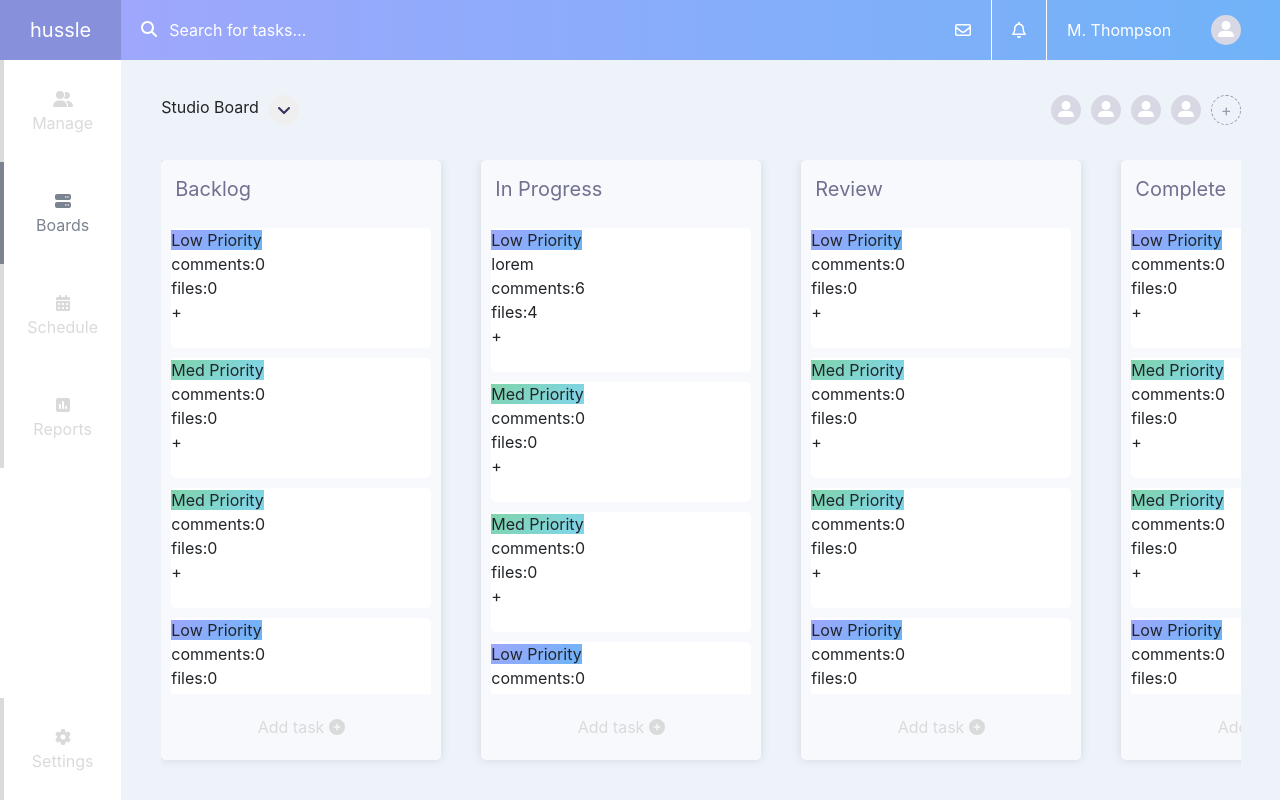
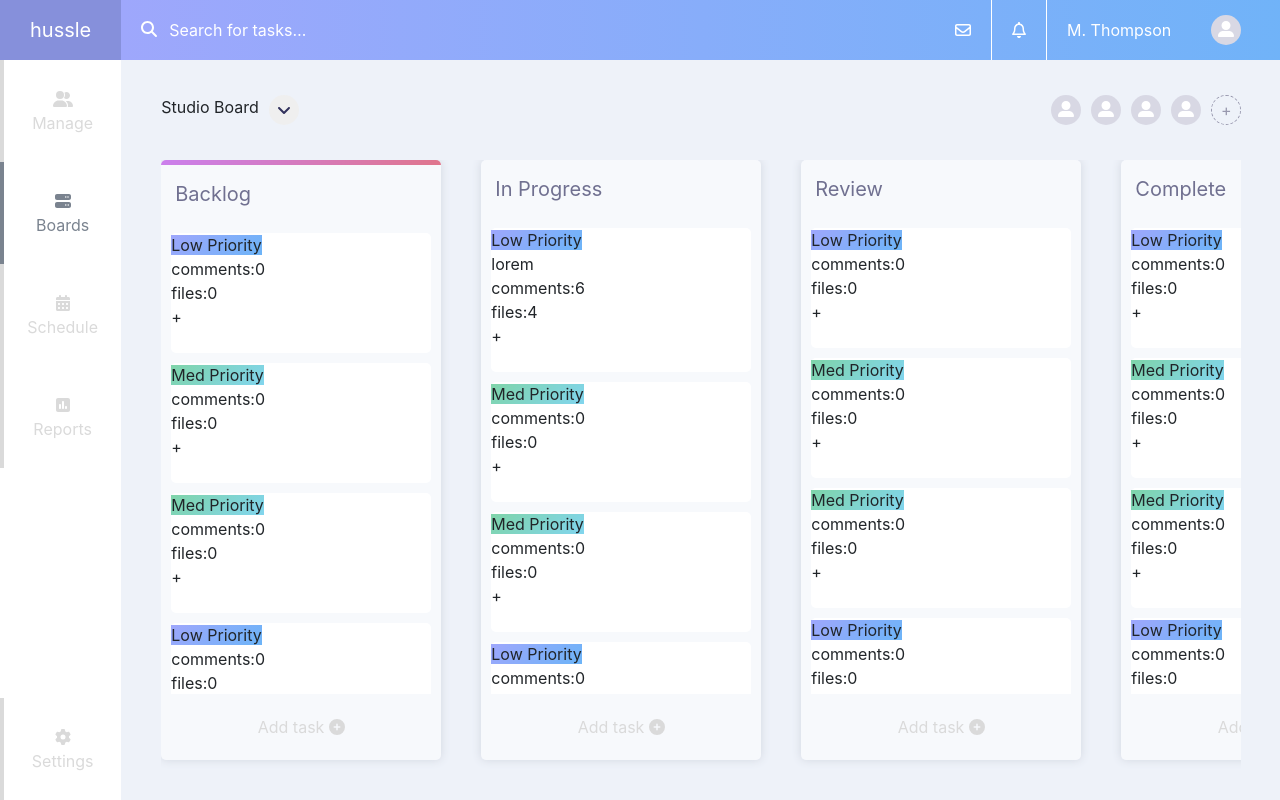
Before and after one commit to skorovDev/test_admin_page_vue2, a Vue app: page / in a window 1280 px wide. Built offline with nearby package versions, Linux system fonts and the light colour scheme.

Commit message:
fix board

```diff
--- a/src/App.vue
+++ b/src/App.vue
@@ -32,12 +32,7 @@
           </div>
         </div>
         <div class="content d-flex">
-          <board
-            v-for="(board, index) in boards"
-            :key="index"
-            :title="board.title"
-            :cards="board.cards"
-          />
+          <board v-for="(board, index) in boards" :key="index" v-bind="board" />
         </div>
       </div>
     </div>
--- a/src/components/Board.vue
+++ b/src/components/Board.vue
@@ -1,6 +1,6 @@
 <template>
   <div class="board">
-    <div :class="border - gradient"></div>
+    <div :class="`border-gradient-${status}`"></div>
     <div class="board-title">{{ title }}</div>
     <div class="board-cards">
       <card
@@ -16,7 +16,6 @@
     <div class="add-btn d-flex align-self-center">
       <button>
         Add task
-
         <font-awesome-icon icon="circle-plus" />
       </button>
     </div>
@@ -32,6 +31,7 @@ export default {
   props: {
     title: {},
     cards: {},
+    status: {},
   },
 };
 </script>
@@ -57,26 +57,6 @@ export default {
   padding: 14px;
 }
 
-.border-gradient-backlog {
-  height: 10px;
-  background: linear-gradient(133.98deg, #c781ff -18.23%, #e57373 125.36%);
-}
-
-.border-gradient-in-Progress {
-  height: 10px;
-  background: linear-gradient(135deg, #ff9784 0%, #ffb74d 100%);
-}
-
-.border-gradient-review {
-  height: 10px;
-  background: linear-gradient(133.98deg, #c781ff -18.23%, #e57373 125.36%);
-}
-
-.border-gradient-complete {
-  height: 10px;
-  background: linear-gradient(315.14deg, #81d5ee 0%, #7ed492 133.97%);
-}
-
 .board {
   overflow: hidden;
   display: flex;
@@ -94,4 +74,24 @@ export default {
   flex-grow: 1;
   overflow-y: scroll;
 }
+
+.border-gradient-1 {
+  height: 10px;
+  background: linear-gradient(133.98deg, #c781ff -18.23%, #e57373 125.36%);
+}
+
+.border-gradient-in_progress {
+  height: 10px;
+  background: linear-gradient(135deg, #ff9784 0%, #ffb74d 100%);
+}
+
+.border-gradient-review {
+  height: 10px;
+  background: linear-gradient(133.98deg, #c781ff -18.23%, #e57373 125.36%);
+}
+
+.border-gradient-complete {
+  height: 10px;
+  background: linear-gradient(315.14deg, #81d5ee 0%, #7ed492 133.97%);
+}
 </style>
```
